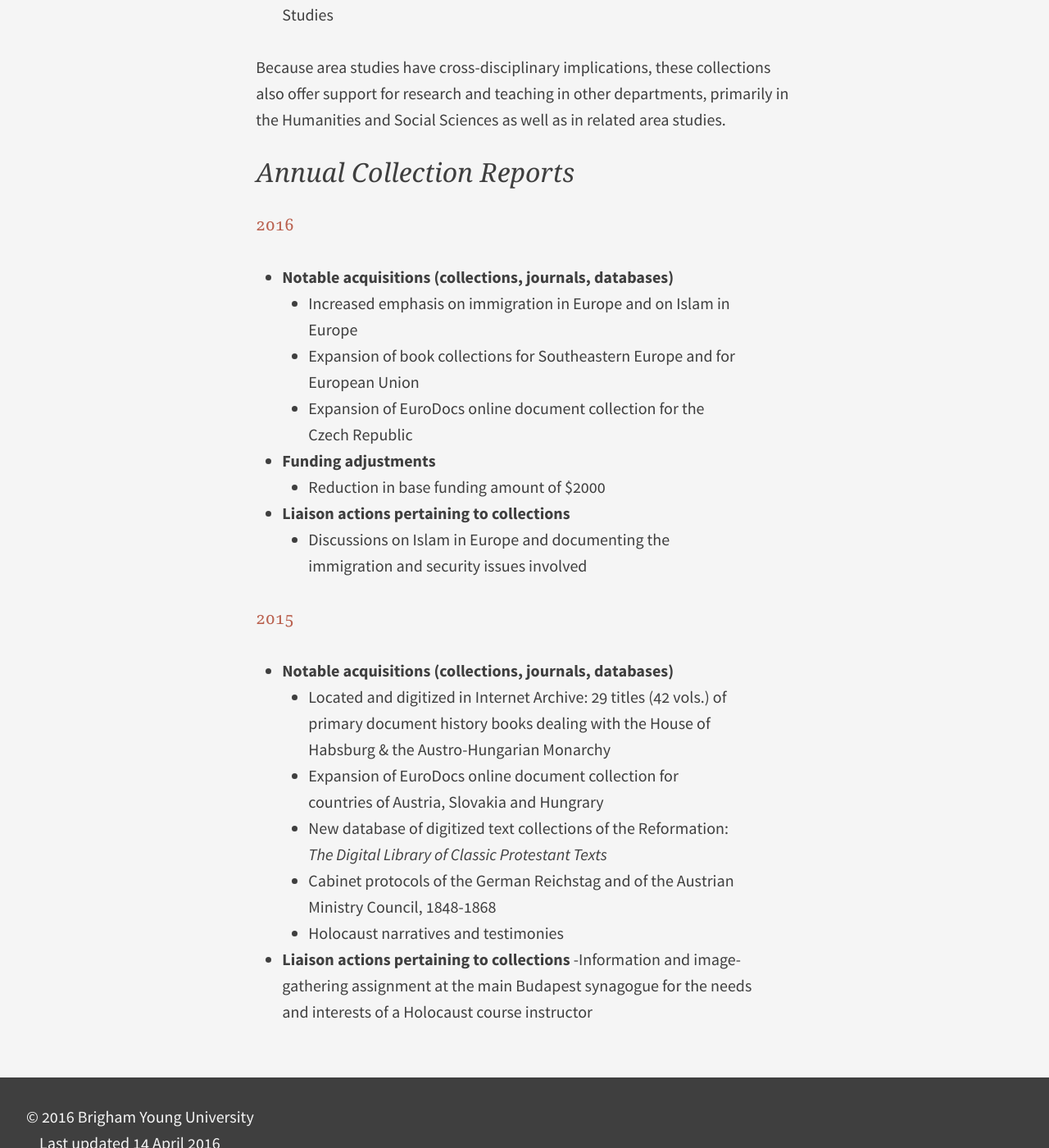
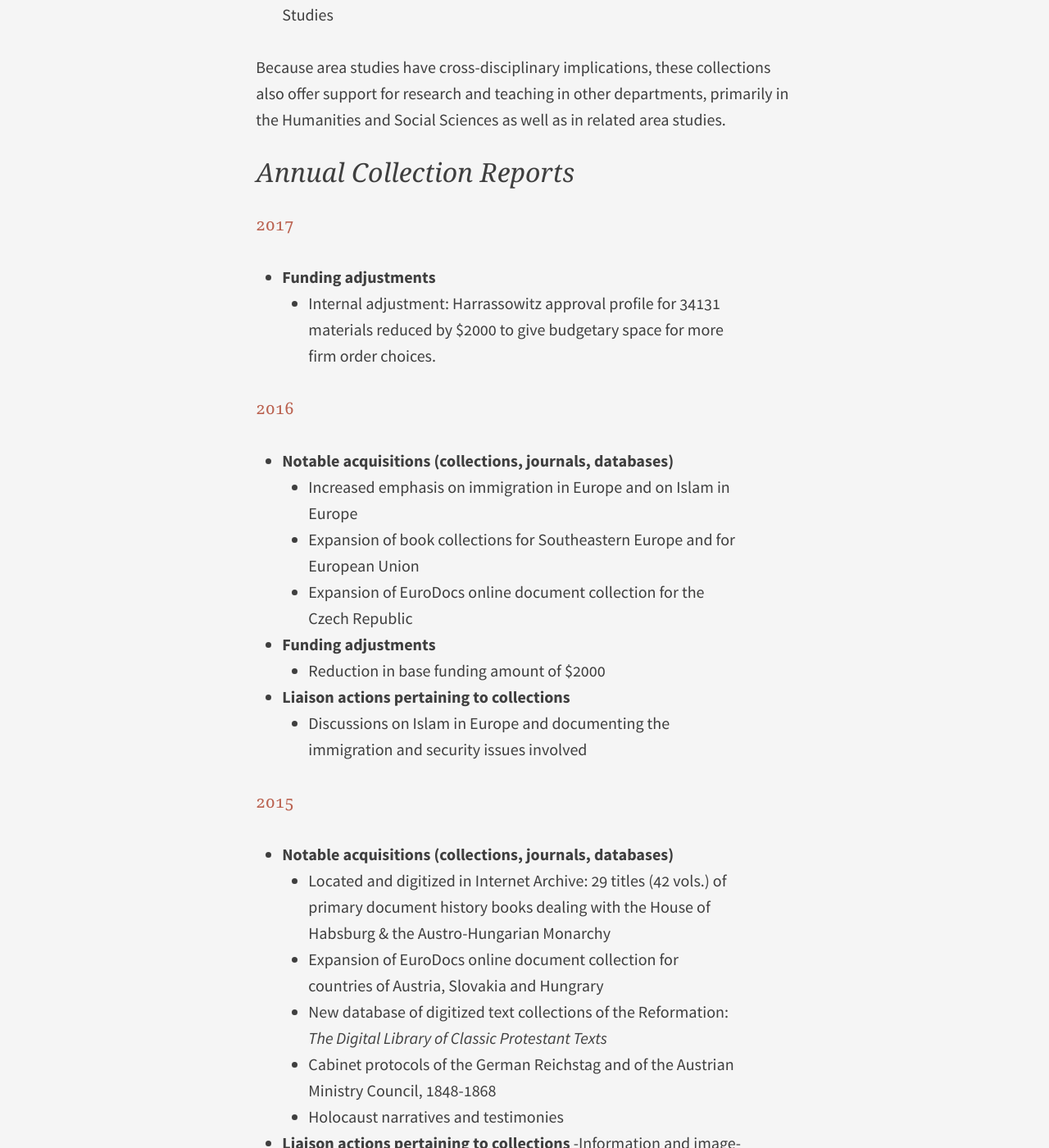
Before and after one commit to HBLL-Collection-Development/HBLL-Collection-Development.github.io, a Jekyll site: the page built from _posts/2017-02-24-34131.md, in a window 1280 px wide and 1400 px high, scrolled down 2638 px. Shown: the whole window at 82% size. Built offline with Jekyll 4.4.1, drawn with Linux system fonts in a browser that asks for light colours; some of the changed text lies outside the part shown.

Commit message:
[ADD] 2017 Annual report for Dick Hacken

```diff
--- a/_posts/2016-04-14-34131.md
+++ b/_posts/2017-02-24-34131.md
@@ -37,6 +37,10 @@ Because area studies have cross-disciplinary implications, these collections als
 
 ## Annual Collection Reports
 
+### 2017
+- **Funding adjustments**
+    - Internal adjustment: Harrassowitz approval profile for 34131 materials reduced by $2000 to give budgetary space for more firm order choices.
+
 ### 2016
 - **Notable acquisitions (collections, journals, databases)**
   - Increased emphasis on immigration in Europe and on Islam in Europe
```
Also changed, not shown: _posts/2017-02-24-34222.md (renamed from _posts/2016-04-14-34222.md, +1 -1 lines), _posts/2017-02-24-34224.md (renamed from _posts/2016-04-14-34224.md, +5 -0 lines).
